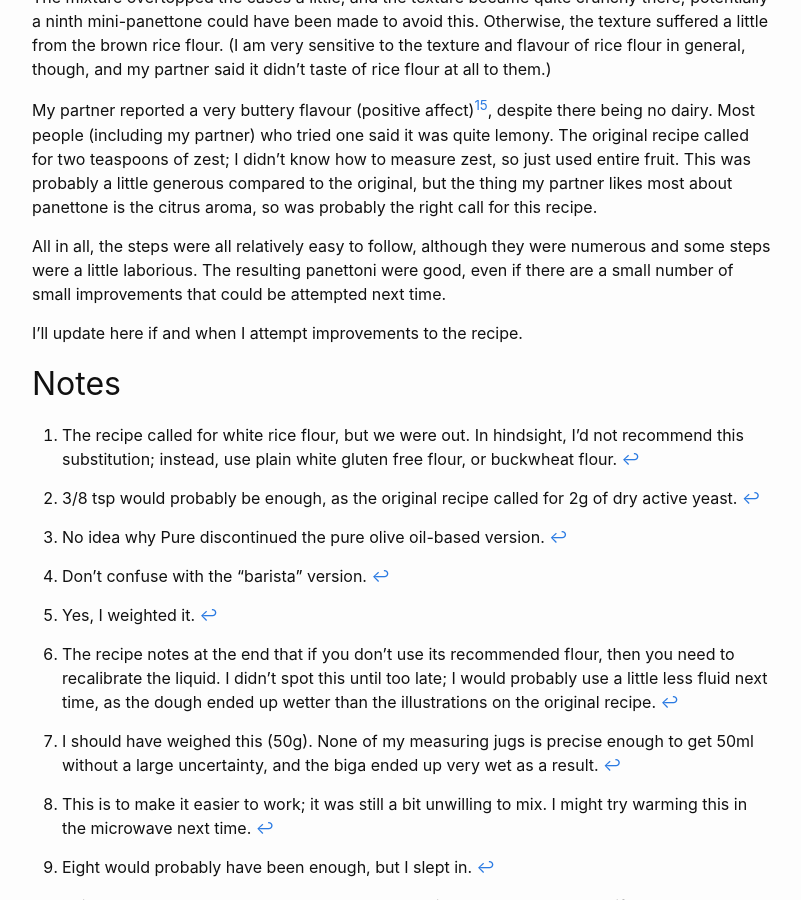
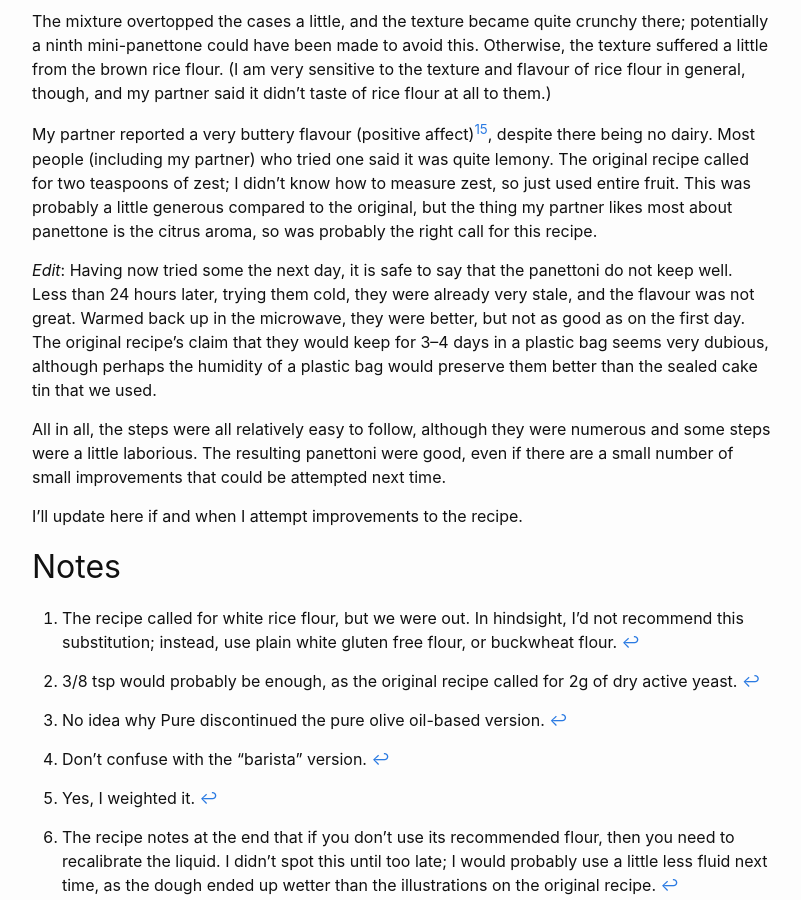
Before and after one commit to homsar/homsar.github.io, a Jekyll site: the page built from _posts/2025-12-22-panettone.md, in a window 1280 px wide and 900 px high, scrolled down 3629 px. Shown: the whole window, without its empty margins (238-1039 px from the left). Built offline with Jekyll 4.4.1, drawn with Linux system fonts in a browser that asks for light colours; some of the changed text lies outside the part shown.

Commit message:
update panettone with details of how they were the next day

```diff
--- a/_posts/2025-12-22-panettone.md
+++ b/_posts/2025-12-22-panettone.md
@@ -92,6 +92,7 @@ make the mini-panettoni:
 11. Turn the oven up to 160°C,
     and cook for 30 minutes.
 12. The panettoni can be removed from the pan immediately,
+    *Edit*: You almost certainly want to eat them the same day.
     and will likely fall straight out of their silicone cases.
     You probably want to let them cool at least a little before eating.
 
@@ -168,6 +169,20 @@ so just used entire fruit.
 This was probably a little generous compared to the original,
 but the thing my partner likes most about panettone is the citrus aroma,
 so was probably the right call for this recipe.
+
+*Edit*: Having now tried some the next day,
+it is safe to say that the panettoni do not keep well.
+Less than 24 hours later,
+trying them cold,
+they were already very stale,
+and the flavour was not great.
+Warmed back up in the microwave,
+they were better,
+but not as good as on the first day.
+The original recipe's claim that they would keep for 3&ndash;4 days in a plastic bag
+seems very dubious,
+although perhaps the humidity of a plastic bag
+would preserve them better than the sealed cake tin that we used.
 
 All in all,
 the steps were all relatively easy to follow,
```
